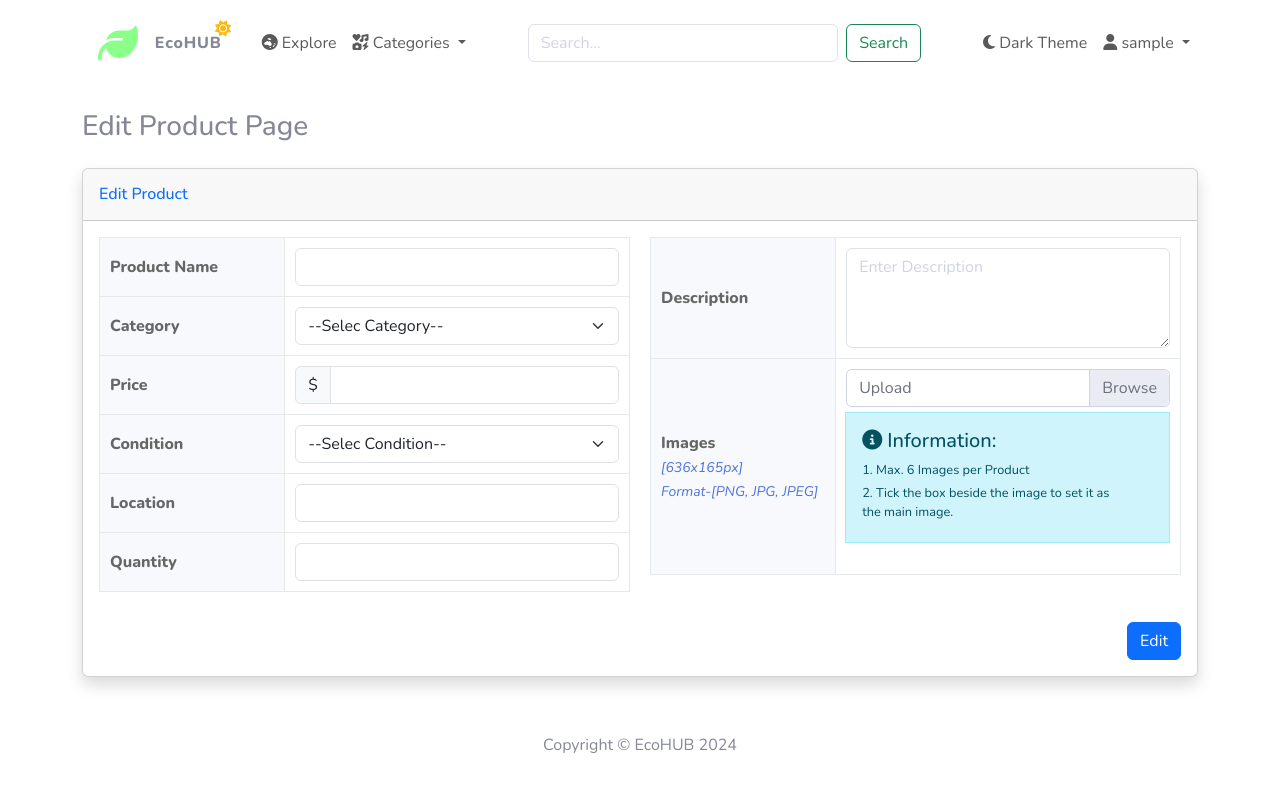
After one commit to JiayangYing/CITS3403_PRO, a Flask app: page /edit_product/1 in a window 1280 px wide. The commit adds this page. Run offline with Flask 3, Linux system fonts and the light colour scheme; the visitor is signed in with stand-in values (Sample User, id 1); data that the repository does not hold is empty.

```diff
--- a/app/forms.py
+++ b/app/forms.py
@@ -92,8 +92,21 @@ class ProductForm(FlaskForm):
         validate_australian_postcode(postcode.data)
 
     def set_form_data(self):
-        print(current_user.postcode)
         self.location.data = current_user.postcode
+
+class EditProductForm(FlaskForm):
+    id = int()
+    product_name = StringField('Product Name', validators=[DataRequired(), Length(min=1, max=100)])
+    price = DecimalField('Price', validators=[DataRequired(), NumberRange(min=0)])
+    quantity = IntegerField('Quantity', validators=[DataRequired(), NumberRange(min=1)])
+    condition = ProductConditionField('Condition', validators=[DataRequired()])
+    category = ProductCategoryField('Category', validators=[DataRequired()])
+    location = IntegerField('Location', validators=[DataRequired()])
+    description = TextAreaField('Description', validators=[DataRequired(), Length(min=1, max=1000)])
+    submit = SubmitField('Edit')
+
+    def validate_location(self, postcode):
+        validate_australian_postcode(postcode.data)
 
 class ProfileForm(FlaskForm):
     first_name = StringField('First Name')
@@ -160,11 +173,11 @@ class ChangePasswordForm(FlaskForm):
     submit = SubmitField('Update Password')
 
     def validate_old_password(self, old_password):
-        if old_password.data is None and not current_user.check_password(old_password.data):
+        if not current_user.check_password(old_password.data):
             raise ValidationError('Incorrect current password.')
 
-    def validate_old_password(self, old_password):
-        if old_password.data == self.new_password.data:
+    def validate_new_password(self, new_password):
+        if new_password.data == self.old_password.data:
             raise ValidationError('Current password same as new password. Please use a different password.')
 
 class Orderform(FlaskForm):
--- a/app/routes.py
+++ b/app/routes.py
@@ -4,7 +4,8 @@ from app import app,db
 from app.models import User,Product, Order
 from app.forms import \
     LoginForm, RegistrationForm, ProductForm, ProfileForm, EditProfileForm, \
-    ChangePasswordForm, UpdateAccountForm, DeactivateAccountForm, Orderform
+    ChangePasswordForm, UpdateAccountForm, DeactivateAccountForm, Orderform, \
+    EditProductForm
 from urllib.parse import urlsplit
 import os
 import sqlalchemy as sa
@@ -25,8 +26,7 @@ def login():
         return redirect(url_for('home'))
     form = LoginForm()
     if form.validate_on_submit():
-        user = db.session.scalar(
-            sa.select(User).where(User.username == form.username.data))
+        user = User.get_by_username(form.username.data)
         if user is None or not user.check_password(form.password.data):
             flash('Invalid username or password', 'error')
             return redirect(url_for('login'))
@@ -102,7 +102,6 @@ def categories():
     page = request.args.get('page', 1, type=int)
     view = request.args.get('view', 'grid', type=str)
     if page==2:
-        print(view)
         categories = [
             {'Men': [products[0]] },
             {'Women': [products[2]] }
@@ -204,6 +203,19 @@ def add_product():
         return redirect(url_for('seller'))
     return render_template('/manage_product/add.html', form=form)
 
+@app.route('/edit_product/<id>', methods=['GET', 'POST'])
+@login_required
+def edit_product(id):
+    product=Product.get_by_id(id)
+    form = EditProductForm(obj=product)
+    form.id = id
+    if form.validate_on_submit():
+        form.populate_obj(product)
+        db.session.commit()
+        flash('Your product details have been saved.', 'success')
+        return redirect(url_for('edit_product', id=id))
+    return render_template('manage_product/edit.html', form=form)
+
 @app.route('/logout')
 @login_required
 def logout():
@@ -262,8 +274,7 @@ def deactivate():
 @app.route('/change_pass', methods=['GET', 'POST'])
 @login_required
 def change_pass():
-    user = db.session.scalar(
-            sa.select(User).where(User.email_address == current_user.email_address))
+    user = User.get_by_email(current_user.email_address)
     form = EditProfileForm()
     form.set_form_data()
     change_pass_form = ChangePasswordForm()
@@ -271,15 +282,15 @@ def change_pass():
         user.set_password(change_pass_form.new_password.data)
         current_user.password_hash = user.password_hash
         db.session.commit()
-        flash('Your password has been changed.', 'success')
-        return redirect(url_for('edit_profile'))
+        flash('Your password has been changed. Please login again.', 'success')
+        return redirect(url_for('logout'))
     return render_template('users/edit_profile.html', form=form, pass_form = change_pass_form)
 
 @app.route('/get_orders/<product_id>', methods=['POST'])
 def get_product_orders(product_id):
     if current_user.is_authenticated:
         page = request.json.get('page')
-        orders = db.paginate(Order.get_orders_by_product_id(self=Order, id=product_id), page=page,
+        orders = db.paginate(Order.get_orders_by_product_id(product_id), page=page,
                             per_page=app.config['ORDER_LISTING_PER_PAGE'],
                             error_out=False)
         pages = []
--- a/app/static/css/dark_site.css
+++ b/app/static/css/dark_site.css
@@ -171,11 +171,11 @@
     margin-right: 5px;
 }
 
-.dark_mode a {
+.dark_mode a:not([class*="no-color"]) {
     color: #fff;
 }
 
-    .dark_mode a:hover {
+    .dark_mode a:not([class*="no-color"]):hover {
         color: #ccc;
     }
 
--- /dev/null
+++ b/app/static/js/manage_product/edit.js
@@ -0,0 +1,39 @@
+$(() => {
+    document.getElementById('imageInput').addEventListener('change', handleFileSelect);
+});
+
+function handleFileSelect(event) {
+    const files = event.target.files;
+    const preview = document.getElementById('imagePreview');
+
+    // Clear any existing content in the preview container
+    preview.innerHTML = '';
+
+    const n = files.length>=6 ? 6 : files.length
+    for (let i = 0; i < n; i++) {
+        const file = files[i];
+        if (!file.type.match('image.*')) {
+            continue;
+        }
+
+        const reader = new FileReader();
+        reader.onload = function(event) {
+            const containerHTML = `
+                <div class="form-check image-container">
+                    <label for="checkbox-img${i}">
+                        <img src="${event.target.result}" class="custom-file-preview ms-4">
+                    </label>
+                    <input type="checkbox" id="checkbox-img${i}" name="checkbox-img" class="main-image-checkbox">
+                </div>
+            `;
+            preview.innerHTML += containerHTML;
+
+            $(".form-check input:checkbox").on('change', function(e){
+                $(".form-check input:checkbox").prop('checked', false)
+                $(this).prop('checked', true)
+            });
+
+        };
+        reader.readAsDataURL(file);
+    }
+}
--- a/app/static/js/product/product.js
+++ b/app/static/js/product/product.js
@@ -12,6 +12,7 @@ $(() => {
     })
 
     $(".display-card").click(function(){
-        window.location.href = `/product/${$(this).data('id')}`;
+        var productId = $(this).data('id');
+        window.open(`/product/${productId}`, '_blank');
     });
 });
--- a/app/templates/layout/nav_bar.html
+++ b/app/templates/layout/nav_bar.html
@@ -1,6 +1,6 @@
 <nav class="navbar navbar-expand-lg navbar-light">
     <div class="container bg-gradient-dark topbar topbar-dark">
-        <a class="logo topbar-brand d-flex align-items-center justify-content-center" href="home" action="{{ url_for('home') }}">
+        <a class="logo topbar-brand d-flex align-items-center justify-content-center" href="{{ url_for('home') }}">
             <i class="fa-solid fa-leaf fa-2p5x company-logo"></i>
             <div class="mx-3">{{ company }}</div>
             <i id="weather_mode" class="fa-solid fa-sun"></i>
@@ -59,8 +59,7 @@
                             <i class="fa-solid fa-user"></i> {{current_user.username}}
                         </a>
                         <ul class="dropdown-menu dropdown-menu-end" aria-labelledby="navbarDropdownMenuLink">
-                            <li><a class="dropdown-item" href="profile">Profile</a></li>
-                            <li><a class="dropdown-item" href="#">Account</a></li>
+                            <li><a class="dropdown-item" href="{{ url_for('profile') }}">Profile</a></li>
                             <li><hr class="dropdown-divider"></li>
                             <li><a class="dropdown-item" href="{{ url_for('logout') }}">Logout</a></li>
                         </ul>
--- /dev/null
+++ b/app/templates/manage_product/edit.html
@@ -0,0 +1,20 @@
+{% extends "base.html" %}
+
+{% block title %}Edit Product {% endblock %}
+
+{% block content %}
+    <div class="container">
+        <div class="d-sm-flex align-items-center justify-content-between mb-4">
+            <h1 class="h3 mb-0 text-gray-800">Edit Product Page</h1>
+        </div>
+
+        {% include "/manage_product/edit_product.html" %}
+    </div>
+{% endblock %}
+
+{% block javascript %}
+    <script src="{{ url_for('static', filename='js/manage_product/edit.js') }}"></script>
+{% endblock %}
+
+{% block css %}
+{% endblock %}
--- /dev/null
+++ b/app/templates/manage_product/edit_product.html
@@ -0,0 +1,131 @@
+<div class="card shadow mb-4">
+    <div class="card-header py-3">
+        <h6 class="m-0 font-weight-bold text-primary">Edit Product</h6>
+    </div>
+    <form id="editProductForm" class="card-body" action="/edit_product/{{form.id}}" method="POST">
+        {{ form.hidden_tag() }}
+        <div id="AlertModalDiv" class="hidden">
+            {% include "/layout/alert_modal.html" %}
+        </div>
+        <div class="standard-form-table-container">
+            <div class="standard-form-table-column">
+                <div class="standard-form-row">
+                    <span class="standard-form-label">
+                        {{ form.product_name.label }}
+                    </span>
+                    <span class="standard-form-value">
+                        {{ form.product_name(class="form-control") }}
+                        {% for error in form.product_name.errors %}
+                            <span class="text-danger">{{ error }}</span>
+                        {% endfor %}
+                    </span>
+                </div>
+                <div class="standard-form-row">
+                    <span class="standard-form-label">
+                        {{ form.category.label }}
+                    </span>
+                    <span class="standard-form-value">
+                        <div class="input-group">
+                            {{ form.category(class="form-select") }}
+                            {% for error in form.category.errors %}
+                                <span class="text-danger">{{ error }}</span>
+                            {% endfor %}
+                        </div>
+                    </span>
+                </div>
+                <div class="standard-form-row">
+                    <span class="standard-form-label">
+                        {{ form.price.label }}
+                    </span>
+                    <span class="standard-form-value">
+                        <div class="input-group">
+                            <span class="input-group-text">$</span>
+                            {{ form.price(class="form-control") }}
+                            {% for error in form.price.errors %}
+                                <span class="text-danger">{{ error }}</span>
+                            {% endfor %}
+                        </div>
+                    </span>
+                </div>
+                <div class="standard-form-row">
+                    <span class="standard-form-label">
+                        {{ form.condition.label }}
+                    </span>
+                    <span class="standard-form-value">
+                        <div class="input-group">
+                            {{ form.condition(class="form-select") }}
+                            {% for error in form.condition.errors %}
+                                <span class="text-danger">{{ error }}</span>
+                            {% endfor %}
+                        </div>
+                    </span>
+                </div>
+                <div class="standard-form-row">
+                    <span class="standard-form-label">
+                        {{ form.location.label }}
+                    </span>
+                    <span class="standard-form-value">
+                        {{ form.location(class="form-control") }}
+                        {% for error in form.location.errors %}
+                            <span class="text-danger">{{ error }}</span>
+                        {% endfor %}
+                    </span>
+                </div>
+                <div class="standard-form-row">
+                    <span class="standard-form-label">
+                        {{ form.quantity.label }}
+                    </span>
+                    <span class="standard-form-value">
+                        {{ form.quantity(class="form-control", type="number") }}
+                        {% for error in form.quantity.errors %}
+                            <span class="text-danger">{{ error }}</span>
+                        {% endfor %}
+                    </span>
+                </div>
+            </div>
+            <div class="standard-form-table-column">
+                <div class="standard-form-row">
+                    <span class="standard-form-label">
+                        {{ form.description.label }}
+                    </span>
+                    <span class="standard-form-value">
+                        {{ form.description(class="form-control mh-100", type="number",id="remark",rows="3",placeholder="Enter Description",style="height: 100px;") }}
+                        {% for error in form.description.errors %}
+                            <span class="text-danger">{{ error }}</span>
+                        {% endfor %}
+                    </span>
+                </div>
+                <div class="standard-form-row">
+                    <span class="standard-form-label">
+                        <span>
+                            Images<br />
+                            <small class="title-details">
+                                [636x165px]<br />
+                                Format-[PNG, JPG, JPEG]
+                            </small>
+                        </span>
+                    </span>
+                    <span class="standard-form-value">
+                        <div class="input-group file-upload-group">
+                            <div name="ManualUpload">
+                                <input type="file" class="custom-file-input" id="imageInput" accept="image/*" multiple>
+                                <label class="custom-file-label" for="imageInput">Upload</label>
+                            </div>
+                            <div class="alert alert-info alert-dismissible">
+                                <h5><i class="icon fa fa-info-circle"></i> Information:</h5>
+                                <div class="text-xs">
+                                    <p class="mb-1">1. Max. 6 Images per Product</p>
+                                    <p class="mb-1">2. Tick the box beside the image to set it as the main image.</p>
+                                </div>
+                            </div>
+                            <div id="imagePreview" class="image-preview"></div>
+                        </div>
+                    </span>
+                </div>
+            </div>
+        </div>
+        <div class="d-flex justify-content-end">
+            {{ form.submit(class="btn btn-primary") }}
+        </div>
+    </form>
+</div>
--- a/app/templates/product/display_card.html
+++ b/app/templates/product/display_card.html
@@ -4,7 +4,7 @@
         <div class="card-body">
             <h5 class="d-flex justify-content-start ms-2" style="max-width: 80%;">
                 <span class="text-truncate">
-                    {{ product.title }}
+                    {{ product.product_name }}
                 </span>
             </h5>
             <div class="d-flex justify-content-start">
--- a/app/templates/product/product_detail.html
+++ b/app/templates/product/product_detail.html
@@ -15,7 +15,7 @@
                     <div class="carousel-inner">
                         {% for img in product.imgs %}
                             <div class="carousel-item">
-                                <img class="d-block w-100 rounded border-white" height="600" src=/static/img/{{ img }} alt="{{ product.title }}-{{ loop.index-1 }}">
+                                <img class="d-block w-100 rounded border-white" height="600" src=/static/img/{{ img }} alt="{{ product.product_name }}-{{ loop.index-1 }}">
                             </div>
                         {% endfor %}
                     </div>
@@ -32,11 +32,11 @@
             <div id="productDetail" class="col-12 col-md-6 pt-2 ps-4">
                 <div class="d-flex align-items-start flex-column h-100">
                     <div>
-                        <h2>{{ product.title }}</h2>
+                        <h2>{{ product.product_name }}</h2>
                         <p class="price">AUD <span id="ProductPrice">{{ '%0.2f'|format(product.price|float) }}</span></p>
-
                         <p>Qty: {{ product.quantity }}</p>
                         <p><i class="fa-solid fa-location-dot me-2"></i>{{ product.location }}</p>
+                        <p><i class="fa-solid fa-shop me-2"></i>{{ product.owner.shop_name }}</p>
                     </div>
                     <div class="ms-auto">
                         <button id="ContactSellerBtn" class="btn btn-primary">Contact Seller</button>
--- a/app/templates/seller/product_table.html
+++ b/app/templates/seller/product_table.html
@@ -58,7 +58,7 @@
                                     <td>{{ pro.condition }}</td>
                                     <td>
                                         <div class="action-container">
-                                            <button class="edit ms-2" title="Edit" onclick="editProduct({{pro.id}})"><span><i class="fa-lg fa-solid fa-pen-to-square"></i></span></button>
+                                            <button class="edit ms-2" title="Edit"><span><a class="no-color" href="{{ url_for('edit_product', id=pro.id) }}"><i class="fa-lg fa-solid fa-pen-to-square"></i></a></span></button>
                                             <button class="delete ms-2" title="Delete" onclick="deleteProdcut({{pro.id}})"><span><i class="fa-lg fa-solid fa-trash-can"></i></span></button>
                                         </div>
                                     </td>
```
Also changed, not shown: app/models.py (+35 -19 lines).
